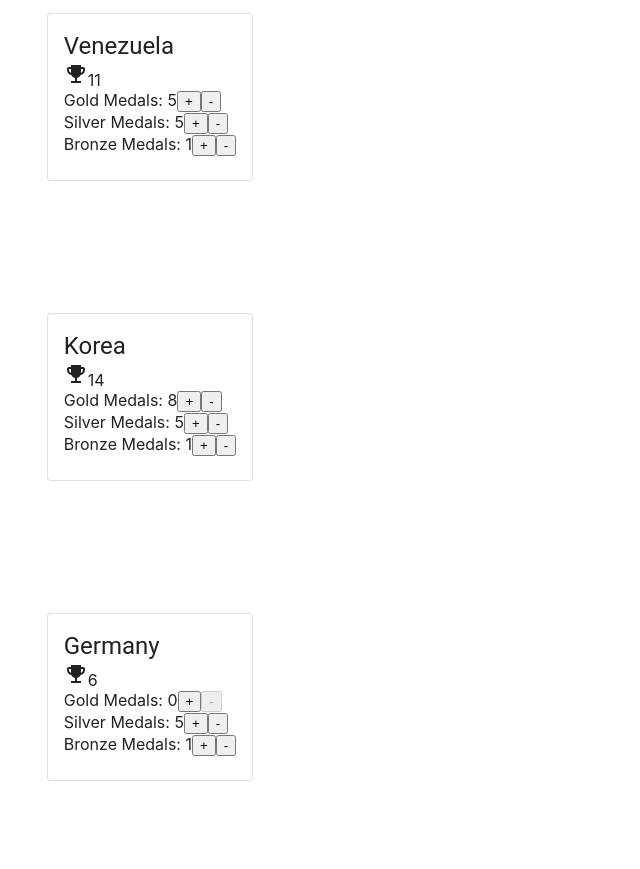
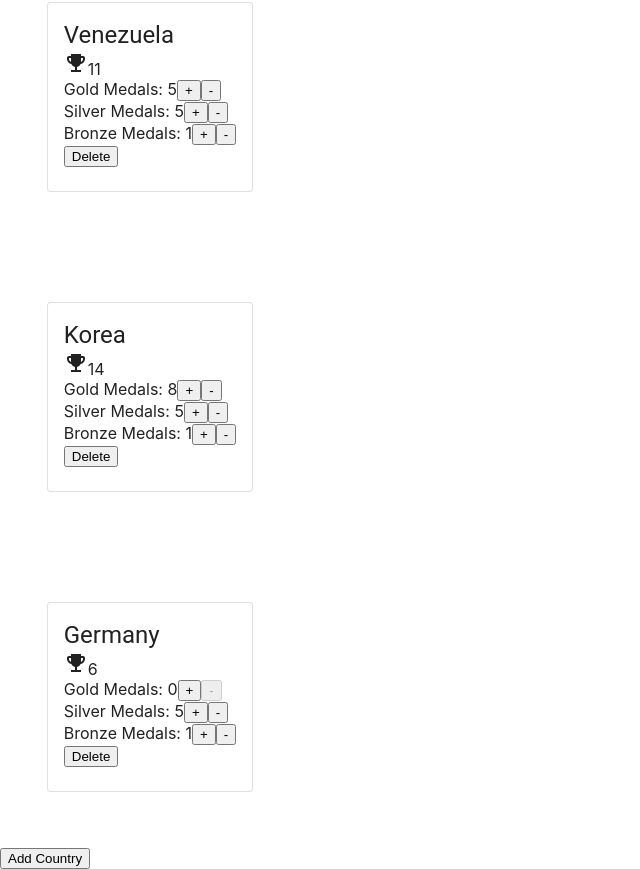
Before and after one commit to SerenyS/firstreact, a React (Create React App) app: page / in a window 1280 px wide. Shown: the part 164-1033 px from the top of the page, without its empty margins (0-640 px from the left). Before the commit the page ends 1011 px from the top, so only its background shows below. Built offline with nearby package versions, Linux system fonts and the light colour scheme.

Commit message:
Updated Countries and created new country functionality

```diff
--- a/src/App.js
+++ b/src/App.js
@@ -3,6 +3,7 @@ import './App.css';
 import React, { Component } from 'react';
 import Country from './components/country';
 //import countries from'./countries.json';
+import NewCountry from './components/newCountry';
 
 class App extends Component {
   state = {
@@ -31,6 +32,18 @@ class App extends Component {
     this.setState({ countries: countries });
   }
 
+  handleDelete = (countryId) => {
+    const { countries } = this.state;
+    const mutableCountries = [...countries].filter(c => c.id !== countryId);
+    this.setState({ countries: mutableCountries });
+  }
+
+  handleAdd = (name) => {
+    const { countries } = this.state;
+    const id = countries.length === 0 ? 1 : Math.max(...countries.map(country => country.id)) + 1;
+    const mutableCountries = [...countries].concat({ id: id, name: name, Gold: 0, Silver: 0, Bronze: 0 });
+    this.setState({ countries: mutableCountries });
+  }
   AllMedalsTotal() {
     let allMedals= 0;
     this.state.medals.forEach(medal => { allMedals+= this.state.countries.reduce((a, b) => a + b[medal.name], 0); });
@@ -53,9 +66,12 @@ class App extends Component {
                 country={ country }
                 medals={ this.state.medals }
                 increase={ this.handleIncrease}
-                decrease={ this.handleDecrease } />
+                decrease={ this.handleDecrease }
+                deleteCountry = {this.handleDelete} />
             )}
      </div>
+     <NewCountry onAdd={ this.handleAdd } />
+
       </React.Fragment>
     );
   }
--- a/src/components/country.jsx
+++ b/src/components/country.jsx
@@ -41,7 +41,7 @@ class Country extends React.Component {
     //   };
 
     render() {
-      const {country,medals,increase, decrease} =this.props;
+      const {country,medals,increase, decrease ,deleteCountry} =this.props;
 
       return (
         <Box
@@ -66,6 +66,7 @@ class Country extends React.Component {
             decrease={ decrease } />
 
             )}
+             <button onClick={() => deleteCountry(country.id)}> Delete </button>
           </div>
 
           </CardContent>
--- /dev/null
+++ b/src/components/newCountry.jsx
@@ -0,0 +1,20 @@
+import React, { Component } from 'react';
+
+class newCountry extends Component {
+  state = {  }
+  handleClick = () => {
+    const name = prompt(' Country Name:');
+    if (name && name.trim().length > 0) {
+      this.props.onAdd(name);
+    }
+  }
+  render() {
+    return (
+      <div >
+        <button onClick={ this.handleClick }>Add Country</button>
+      </div>
+    );
+  }
+}
+
+export default newCountry;
--- a/src/countries.json
+++ /dev/null
@@ -1,5 +0,0 @@
-[
-  { "id": 1, "name":"United States", "goldMedalCount": 2 },
-  { "id": 2, "name": "China", "goldMedalCount": 3 },
-  { "id": 3, "name": "Germany", "goldMedalCount": 0 }
-]
```
